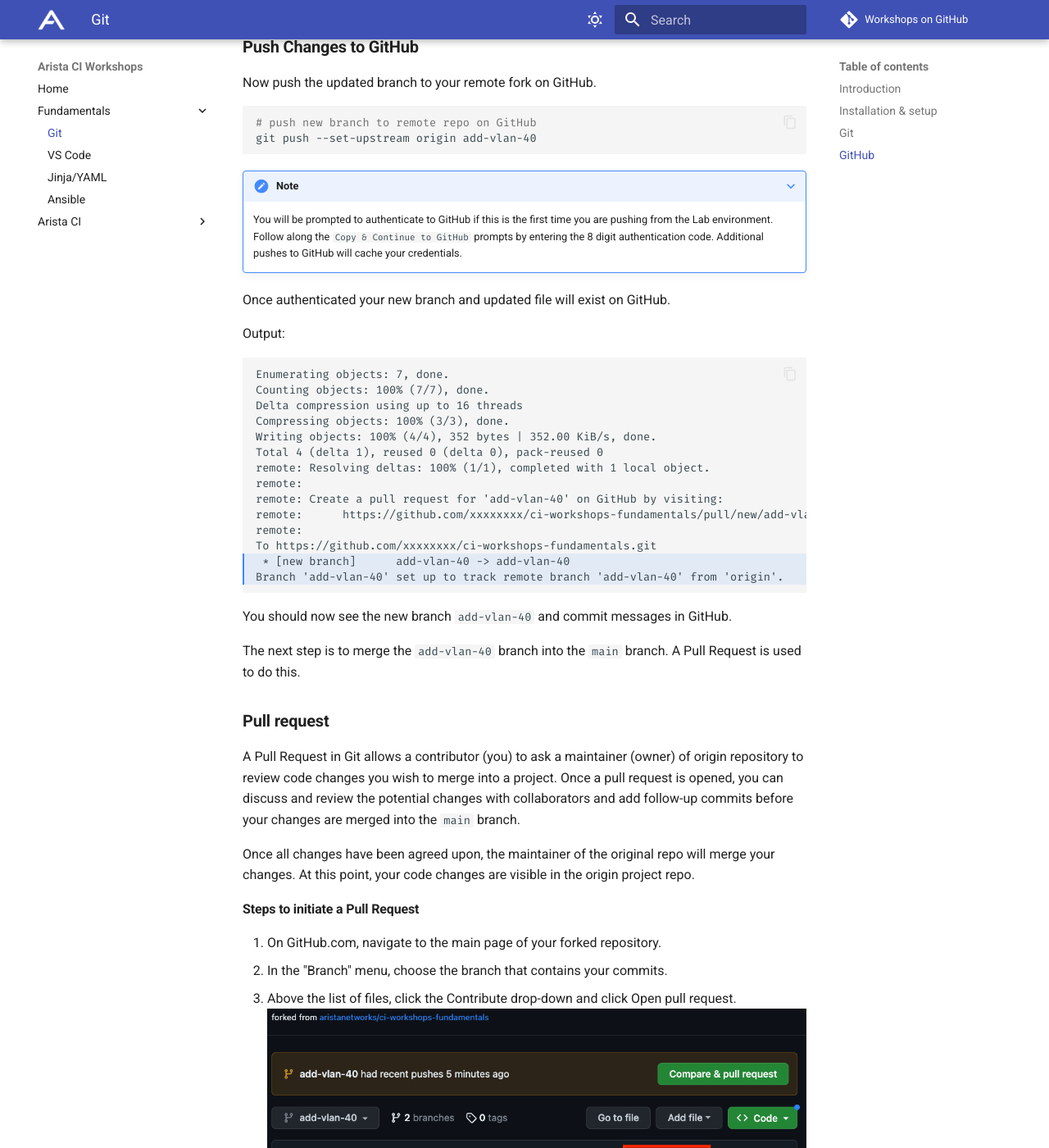
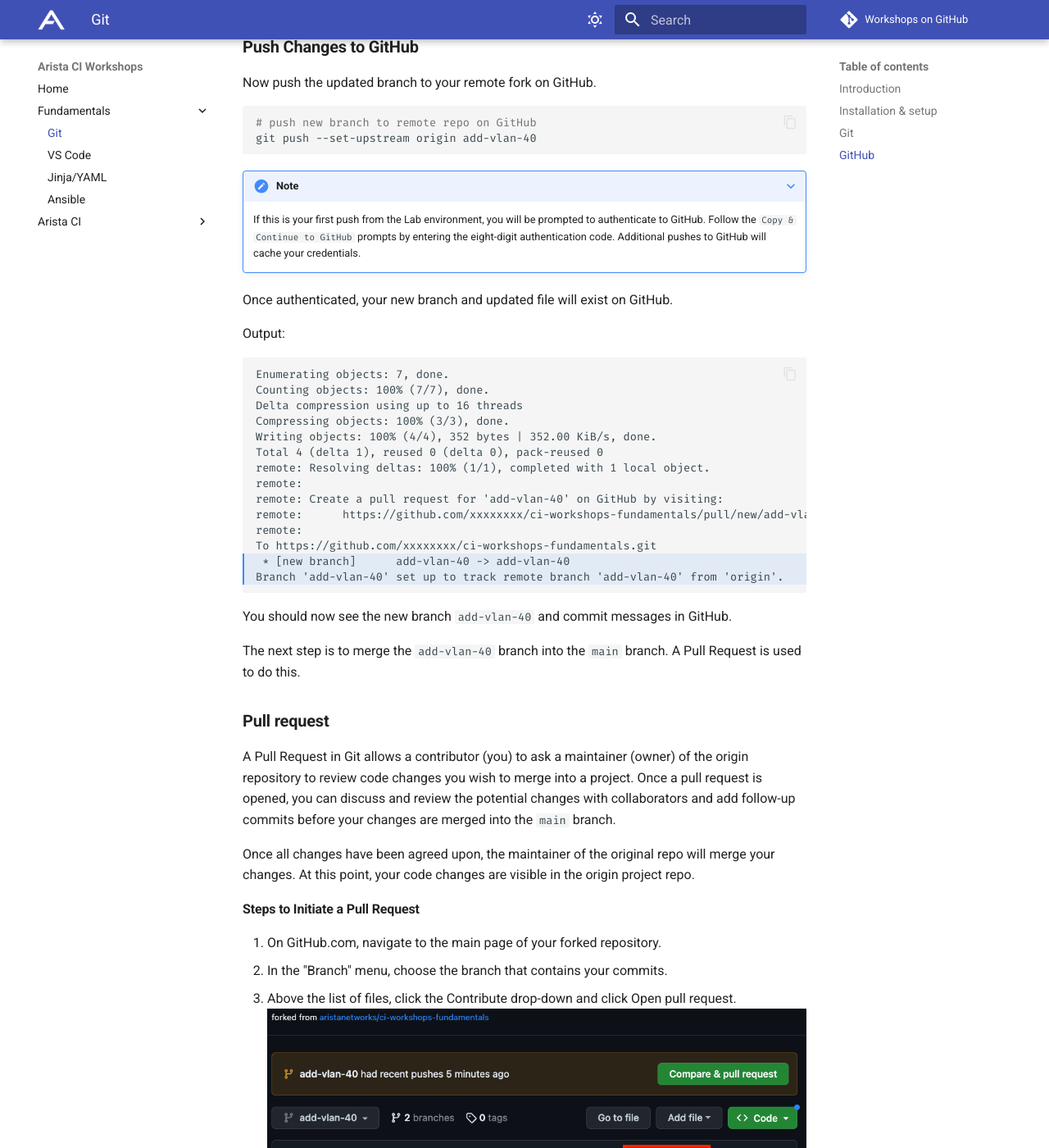
Before and after one commit to aristanetworks/avd-workshops, an MkDocs documentation site: the page built from workshops/git.md, in a window 1280 px wide and 1400 px high, scrolled down 10462 px. Shown: the whole window at 82% size. Built offline with MkDocs 1.6.1 and Material for MkDocs 9.7.7, drawn with Linux system fonts in a browser that asks for light colours; comment, search, counter and statistics services are not loaded; some of the changed text lies outside the part shown.

Commit message:
Minor edits from Julio

````diff
--- a/workshops/git.md
+++ b/workshops/git.md
@@ -87,7 +87,7 @@
 
 Notice your CLI prompt changed.
 
-The directory is now initialized as a Git repository and the following hidden sub-directory `/home/coder/project/labfiles/samplefiles/.git/` was created. It holds version control information for your repository.
+The directory is now initialized as a Git repository, and the following hidden sub-directory `/home/coder/project/labfiles/samplefiles/.git/` was created. It holds version control information for your repository.
 
 &nbsp;&nbsp;&nbsp;&nbsp;&nbsp;&nbsp; **Congratulations!!!** You have created your first repository.
 
@@ -99,7 +99,7 @@
 git status
 ```
 
-Since this is a brand new repo you should see output similar to the following, indicating there are untracked files.
+Since this is a brand new repo, you should see output similar to the following, indicating there are untracked files.
 
 ``` bash
 On branch main
@@ -272,18 +272,18 @@
 If you do not have a GitHub account, you can create one **[here](https://github.com/join)**.
 
 ???+ note
-    In the ATD Lab, you will authenticate to GitHub using an 8 digit access code. On other systems you will need a Personal Access Token. **You may skip the next step if you are working in the Arista provided ATD Lab IDE**. Detailed instructions for creating a Personal Access Token can be found [here](https://docs.github.com/en/enterprise-server@3.4/authentication/keeping-your-account-and-data-secure/creating-a-personal-access-token).
+    In the ATD Lab, you will authenticate to GitHub using an eight-digit access code. On other systems, you will need a Personal Access Token. **You may skip the next step if you work in the Arista-provided ATD Lab IDE**. Detailed instructions for creating a Personal Access Token can be found [here](https://docs.github.com/en/enterprise-server@3.4/authentication/keeping-your-account-and-data-secure/creating-a-personal-access-token).
 
 ### **Create a GitHub personal access token**
 
-To push your local repo to GitHUb you will need a Personal Access Token. From your **GitHub** account, click through the following path to generate a new personal access token.  **Profile --> Settings --> Developer Settings --> Personal Access Tokens --> Tokens (classic) --> Generate new token (classic)**
+To push your local repo to GitHub, you will need a Personal Access Token. From your **GitHub** account, click through the following path to generate a new personal access token.  **Profile --> Settings --> Developer Settings --> Personal Access Tokens --> Tokens (classic) --> Generate new token (classic)**
 
 - Give the token a meaningful name by setting the **Note**: `MyNewToken`
 - Set the **Expiration**: 30 days (default)
 
 Select the scopes to grant to this token. To use your token to access repositories from the command line, select `repo`. A token with no assigned scopes can only access public information.
 
-The click `Generate token` at the bottom of the page.  **Copy and save the token in a secure place. YOU WILL NOT BE ABLE TO SEE THE TOKEN AGAIN**.
+Click `Generate token` at the bottom of the page.  **Copy and save the token in a secure place. YOU WILL NOT BE ABLE TO SEE THE TOKEN AGAIN**.
 
 ![Git Token Scopes](assets/images/git_token_scopes.png){: style="width:500px"}
 
@@ -334,7 +334,7 @@
 cd ci-workshops-fundamentals
 ```
 
-Verify the location of the remote copy. This should be your local github account.
+Verify the location of the remote copy. This should be your local GitHub account.
 
 ``` bash hl_lines="3-4"
 git remote -v
@@ -345,7 +345,7 @@
 
 In the next step, let's add VLAN 40 to the data model in `atd/vlans.yml`. First, create a new branch called `add-vlan-40`.
 
-### **Create and switch to new branch**
+### **Create and switch to a new branch**
 
 ``` bash
 git branch add-vlan-40
@@ -385,9 +385,9 @@
 ```
 
 ???+ note
-    You will be prompted to authenticate to GitHub if this is the first time you are pushing from the Lab environment. Follow along the `Copy & Continue to GitHub` prompts by entering the 8 digit authentication code. Additional pushes to GitHub will cache your credentials.
+    If this is your first push from the Lab environment, you will be prompted to authenticate to GitHub. Follow the `Copy & Continue to GitHub` prompts by entering the eight-digit authentication code. Additional pushes to GitHub will cache your credentials.
 
-Once authenticated your new branch and updated file will exist on GitHub.
+Once authenticated, your new branch and updated file will exist on GitHub.
 
 Output:
 
````
Also changed, not shown: other parts of workshops/git.md (+24 -24 lines).
